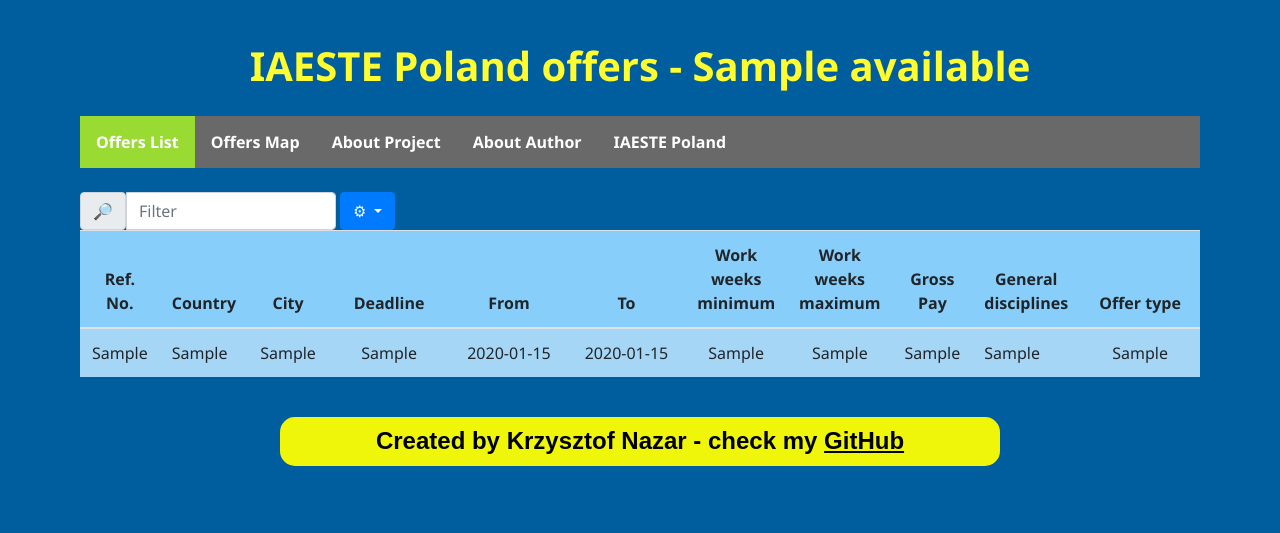
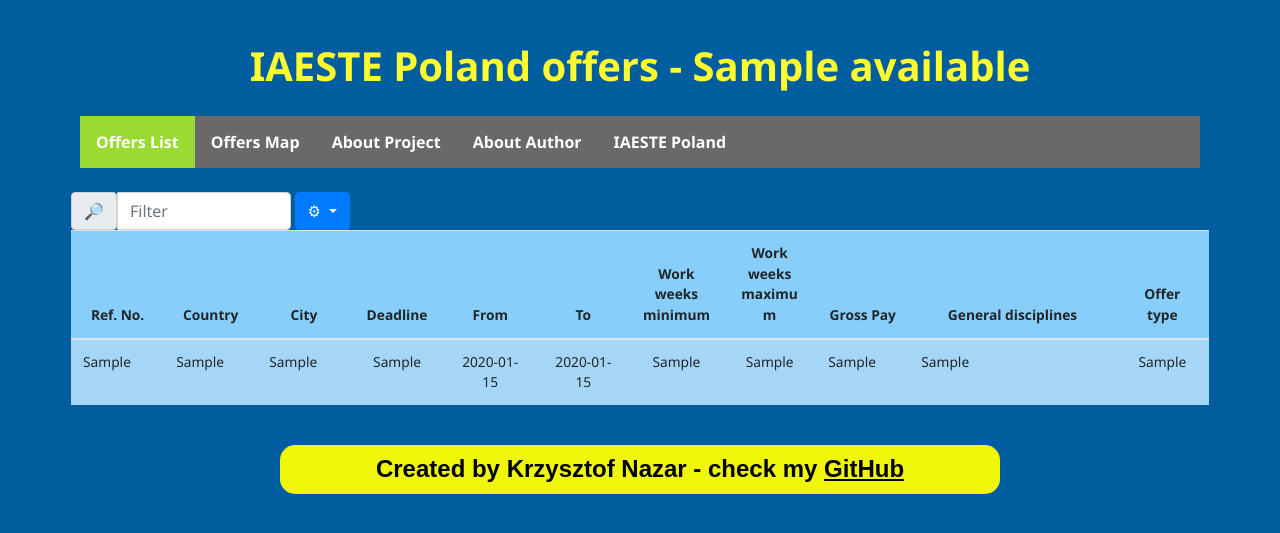
Before and after one commit to Danzigerrr/IAESTE-Table-Web-App-Django, a Django app: template templates/offers_list.html in a window 1280 px wide. Shown: the top 533 px of the page. Run offline with Django 4.2, Linux system fonts and the light colour scheme; tables that the repository leaves empty hold one stand-in row (values such as "Sample post"); the template is opened without the code that fills it: values that come from a table or form of the project are taken from there, most other values are stand-ins (such as "Sample title", 1, 10 or a date in 2020).

Commit message:
update styles of main table

```diff
--- a/static/css/offers_list.css
+++ b/static/css/offers_list.css
@@ -45,7 +45,7 @@
 .mainContent {
 	margin-left: 4em;
 	margin-right: 4em;
-	/*font-size: 0.8vw;*/
+	font-size: 0.86em;
 }
 
 tr {
--- a/templates/offers_list.html
+++ b/templates/offers_list.html
@@ -58,7 +58,7 @@
          <!--
             Table
             -->
-         <table id="theTableMini" class="table table-hover apolices table-rounded-corners" data-sorter>
+         <table id="theTableMini" class="table table-hover apolices table-rounded-corners" data-sorter style="table-layout: fixed; width: 100%;overflow-wrap: break-word;">
             <thead>
                <tr>
                   <th>
@@ -70,13 +70,13 @@
                   <th>
                      City
                   </th>
-                  <th style="width:8em">
+                  <th style="min-width: 5em">
                      Deadline
                   </th>
-                  <th style="width:8em">
+                  <th style="min-width: 4em">
                      From
                   </th>
-                  <th style="width:8em">
+                  <th style="min-width: 4em">
                      To
                   </th>
                   <th>
@@ -88,10 +88,10 @@
                   <th>
                      Gross Pay
                   </th>
-                  <th>
+                  <th style="min-width: 12em; width:15em">
                      General disciplines
                   </th>
-                  <th style="width:8em">
+                  <th>
                      Offer type
                   </th>
                </tr>
```
